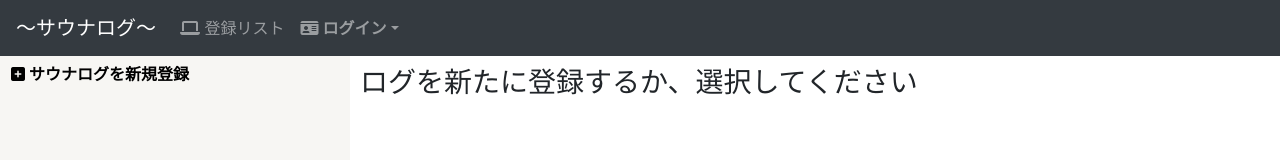
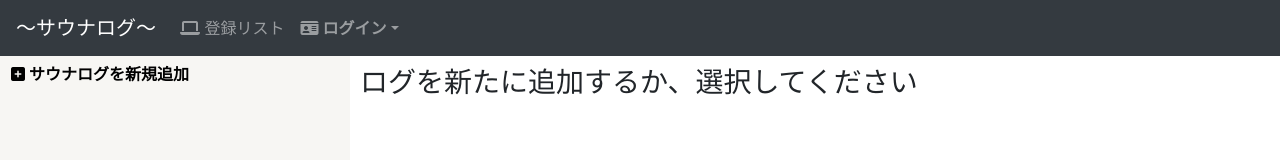
Before and after one commit to mattu23/saunalog_2, a Vue app in the folder front_saunalog/: page /main in a window 1280 px wide. Shown: the top 160 px of the page. Built offline with nearby package versions, Linux system fonts and the light colour scheme.

Commit message:
登録ボタンの実装/各種フロント側の文言修正

```diff
--- a/front_saunalog/src/components/MainPage.vue
+++ b/front_saunalog/src/components/MainPage.vue
@@ -13,13 +13,13 @@
       />
       <!--サウナログ追加ボタン-->
       <button class="transparent" @click="onClickButtonAdd">
-        <i class="fas fa-plus-square">  サウナログを新規登録</i>
+        <i class="fas fa-plus-square">  サウナログを新規追加 </i>
       </button>
     </div>
     <div class="right-view" @click.self="onEditLogEnd()">
       <template v-if="selectedLog === null">
         <div class="no-selected-log">
-          <h3>ログを新たに登録するか、選択してください</h3>
+          <h3>ログを新たに追加するか、選択してください</h3>
         </div>
       </template>
       <template v-else>
@@ -100,6 +100,11 @@
         <div class="input-saunalog">
           <label for="log-comment"> コメント： </label>
           <textarea id="log-comment" name="log-comment"></textarea>
+        </div>
+        <div class="input-saunalog">
+          <button class="log-register">
+            <i>登録する</i>
+          </button>
         </div>
       </template>
     </div>
```
